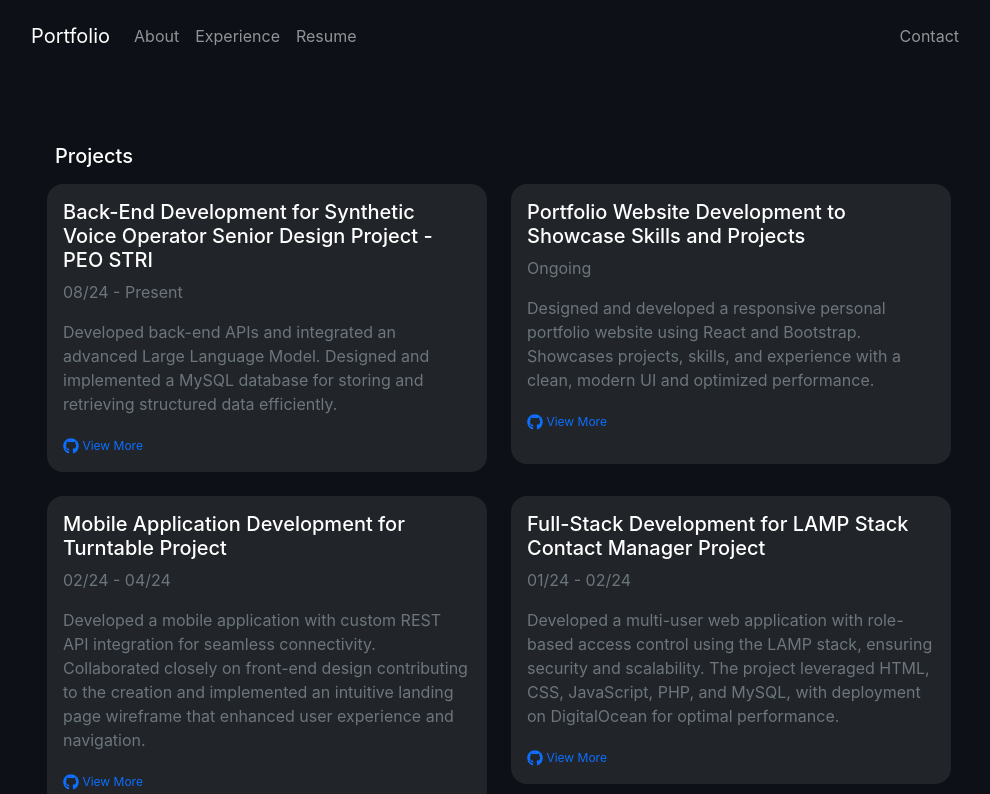
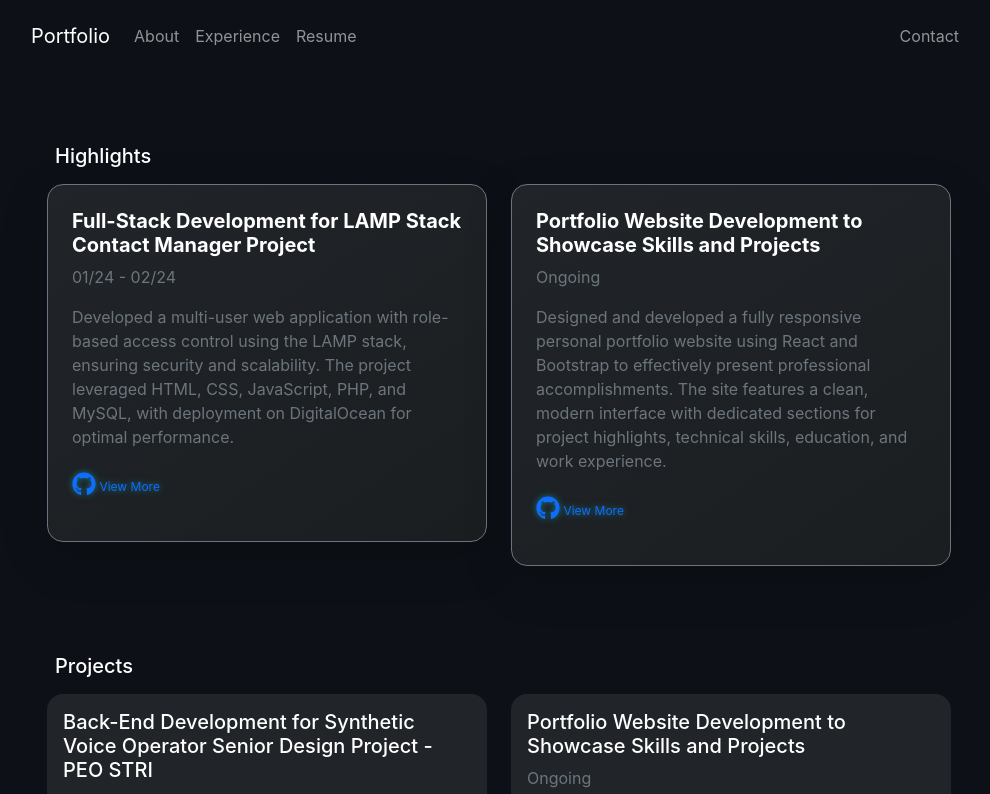
Before and after one commit to ValexEvans/portfolio-website, a React (Create React App) app: page /#/experience in a window 1280 px wide. Shown: the top 794 px of the page, without its empty margins (141-1131 px from the left). Built offline with nearby package versions, Linux system fonts and the light colour scheme.

Commit message:
added highlights

```diff
--- a/src/App.css
+++ b/src/App.css
@@ -23,7 +23,7 @@
 
 
 .min-vh-projects {
-  min-height: 280px;
+  min-height: 232px;
 }
 .min-vh-experience {
   min-height: 280px;
@@ -223,3 +223,27 @@ img.rounded-circle:hover {
   background-color: #0056b3;
   border-color: #0056b3;
 }
+
+.project-card {
+  transition: all 0.3s ease;
+  background: linear-gradient(145deg, #212529, #1a1e21);
+}
+
+.project-card:hover {
+  transform: translateY(-5px);
+  box-shadow: 0 10px 20px rgba(0, 0, 0, 0.4) !important;
+  border-color: rgba(108, 117, 125, 0.8) !important;
+}
+
+
+.highlight-icon {
+  font-size: 1.5rem;
+  color: #0dcaf0;
+  filter: drop-shadow(0 0 3px rgba(13, 202, 240, 0.5));
+}
+
+
+.gold-shadow {
+  box-shadow: 0 4px 20px rgba(212, 175, 55, 0.3);
+  /* subtle gold glow */
+}
--- a/src/components/ExperienceList.js
+++ b/src/components/ExperienceList.js
@@ -7,7 +7,6 @@ import crunchy from '../assets/crunchy.png'; // Replace with your profile photo
 import { FaGithub } from "react-icons/fa6"
 
 export default function ExperienceList() {
-    const [activeContent, setActiveContent] = useState('experience');
 
     const data = {
         experience: [
@@ -56,6 +55,21 @@ export default function ExperienceList() {
                 // ]
             }
         ],
+        highlights: [
+            {
+                title: "Full-Stack Development for LAMP Stack Contact Manager Project",
+                duration: "01/24 - 02/24",
+                icon: <a href="https://github.com/ValexEvans/html" target="_blank" rel="noopener noreferrer" style={{ textDecoration: 'none' }}><FaGithub /><span style={{ fontSize: '12px' }}> View More</span></a>,
+                summary: "Developed a multi-user web application with role-based access control using the LAMP stack, ensuring security and scalability. The project leveraged HTML, CSS, JavaScript, PHP, and MySQL, with deployment on DigitalOcean for optimal performance.",
+            },
+            {
+                title: "Portfolio Website Development to Showcase Skills and Projects",
+                duration: "Ongoing",
+                icon: <a href="https://github.com/ValexEvans/portfolio-website" target="_blank" rel="noopener noreferrer" style={{ textDecoration: 'none' }}><FaGithub /><span style={{ fontSize: '12px' }}> View More</span></a>,
+                summary: "Designed and developed a fully responsive personal portfolio website using React and Bootstrap to effectively present professional accomplishments. The site features a clean, modern interface with dedicated sections for project highlights, technical skills, education, and work experience.",
+
+            }
+        ],
         projects: [
             {
                 title: "Back-End Development for Synthetic Voice Operator Senior Design Project - PEO STRI",
@@ -71,7 +85,7 @@ export default function ExperienceList() {
                 title: "Portfolio Website Development to Showcase Skills and Projects",
                 duration: "Ongoing",
                 icon: <a href="https://github.com/ValexEvans/portfolio-website" target="_blank" rel="noopener noreferrer" style={{ textDecoration: 'none' }}><FaGithub /><span style={{ fontSize: '12px' }}> View More</span></a>,
-                summary: "Designed and developed a responsive personal portfolio website using React and Bootstrap. Showcases projects, skills, and experience with a clean, modern UI and optimized performance.",
+                summary: "Designed and developed a fully responsive personal portfolio website using React and Bootstrap to effectively present professional accomplishments. The site features a clean, modern interface with dedicated sections for project highlights, technical skills, education, and work experience.",
 
             },
             {
@@ -142,12 +156,41 @@ export default function ExperienceList() {
         </Row>
     );
 
+    const renderHighlights = (highlights) => (
+        <Row className="text-white g-4">
+            {highlights.map((highlights, index) => (
+                <Col key={index} sm={12} md={6}>
+                    <div className="project-card mb-4 p-4 bg-gradient-dark rounded-4 shadow-lg border border-secondary position-relative overflow-hidden  min-vh-projects">
+                        {/* Decorative element - diagonal accent line */}
+                        <div className="accent-line"></div>
+
+                        <h5 className="fw-bold mb-2 position-relative z-2">{highlights.title}</h5>
+                        <p className="text-muted">{highlights.duration}</p>
+                        <p className="text-muted mb-3">{highlights.summary}</p>
+
+                        {/* Icon with glowing effect */}
+                        <div className=" mb-3">
+                            <span className="highlight-icon">{highlights.icon}</span>
+                        </div>
+
+
+                    </div>
+                </Col>
+            ))}
+        </Row>
+    );
+
     return (
         <Container className="text-start vh-80">
             {/* Content Row */}
             <Row>
                 <Col>
                     <div className="rounded">
+
+                        <Container className="text-white mb-4 p-3  rounded-4">
+                            <h5 className="text-white  p-2 ">Highlights</h5>
+                            {renderHighlights(data.highlights)}
+                        </Container>
                         <Container className="text-white mb-4 p-3  rounded-4">
                             <h5 className="text-white  p-2 ">Projects</h5>
                             {renderProjects(data.projects)}
```
